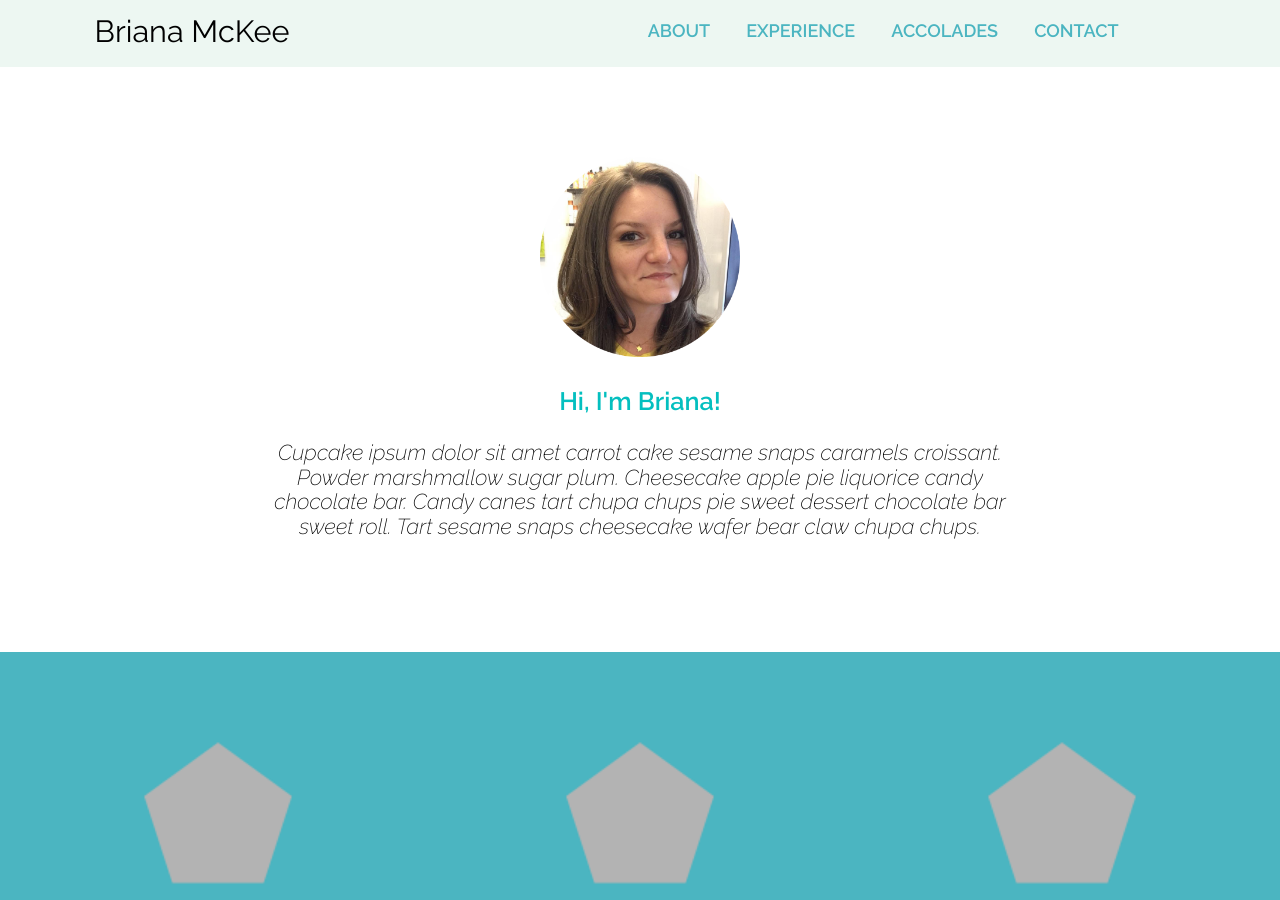
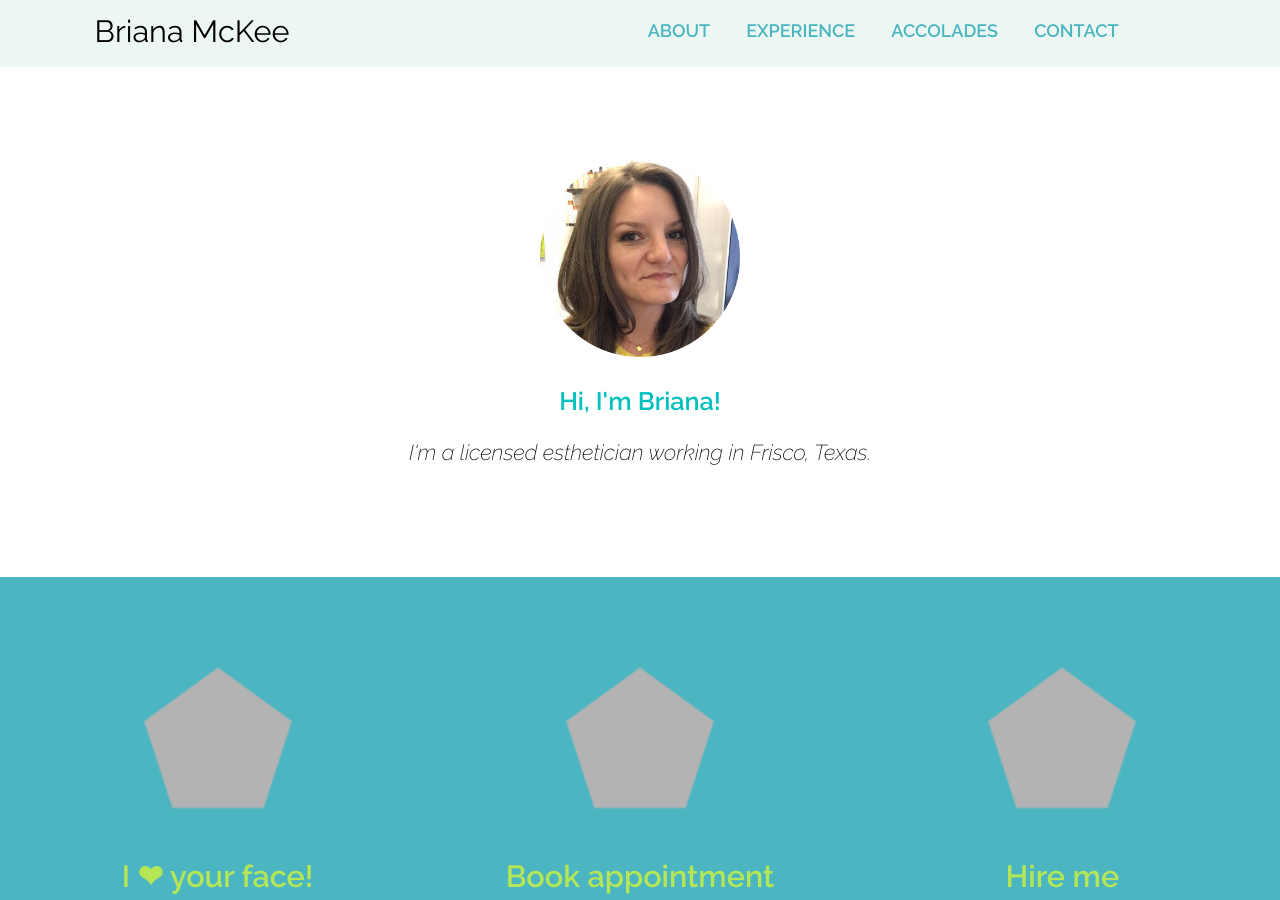
Before and after one commit to haileypate/briana-mckee, a Jekyll site: the page built from index.md, in a window 1280 px wide and 900 px high. Built offline with Jekyll 4.4.1, drawn with Linux system fonts in a browser that asks for light colours.

Commit message:
add intro text and rdf

```diff
--- a/_layouts/home.html
+++ b/_layouts/home.html
@@ -2,11 +2,14 @@
 layout: default
 ---
 
-<div class="welcome">
+<div class="welcome" vocab="http://schema.org/" typeof="Service">
+  <meta property="serviceType" content="skin care"/>
   <div class="intro">
     <img src="{{site.github.url}}/assets/img/headshot3.png">
     <p class="hi">Hi, I'm Briana!</p>
-    <p>Cupcake ipsum dolor sit amet carrot cake sesame snaps caramels croissant. Powder marshmallow sugar plum. Cheesecake apple pie liquorice candy chocolate bar. Candy canes tart chupa chups pie sweet dessert chocolate bar sweet roll. Tart sesame snaps cheesecake wafer bear claw chupa chups. </p>
+    <p>
+      I'm a licensed esthetician working in <span property="areaServed" typeOf="City">Frisco</span>, <span property="areaServed" typeOf="State">Texas.</span>
+    </p>
   </div>
   <div class="feature-section">
     <div class="feature">
```
